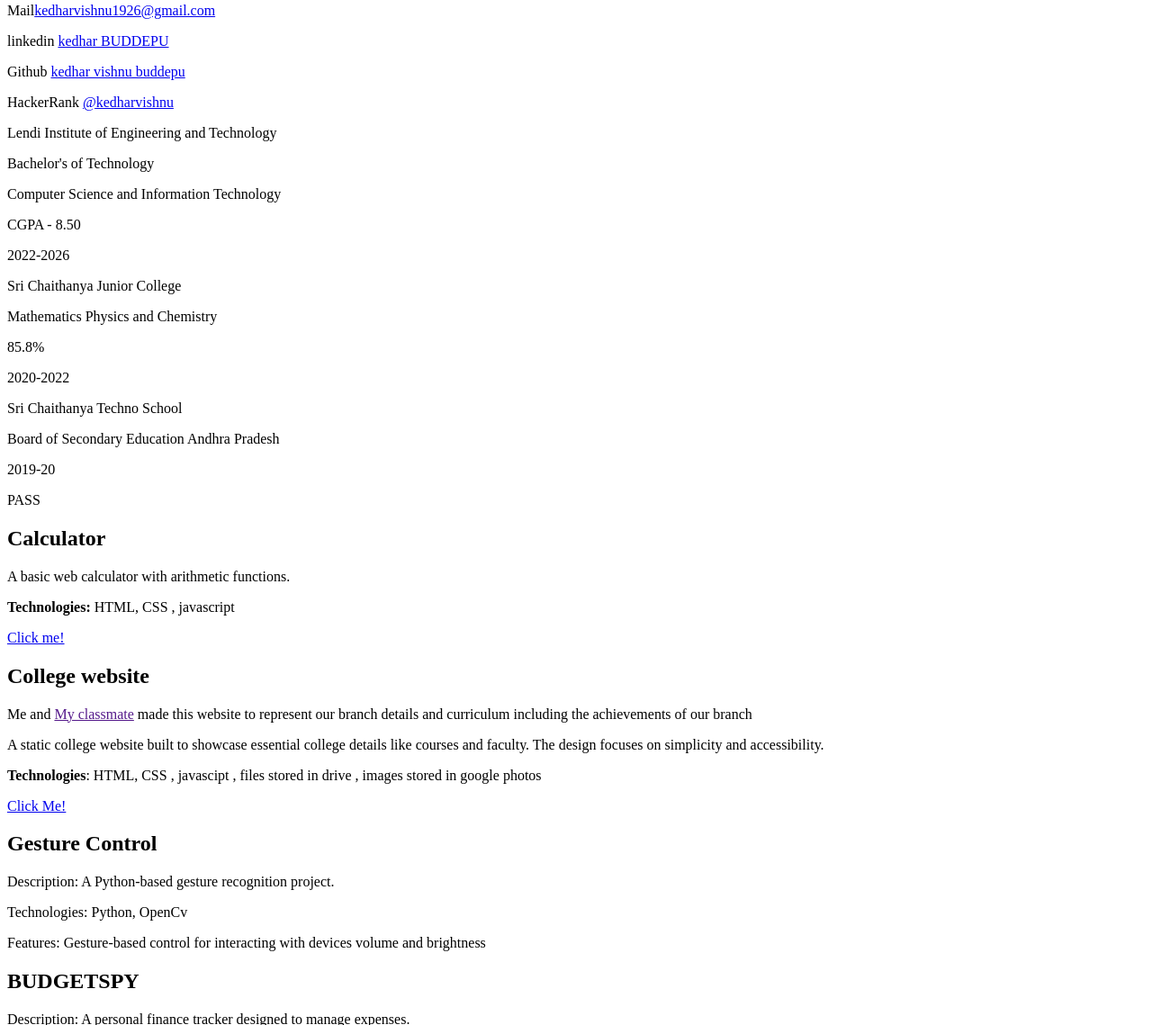
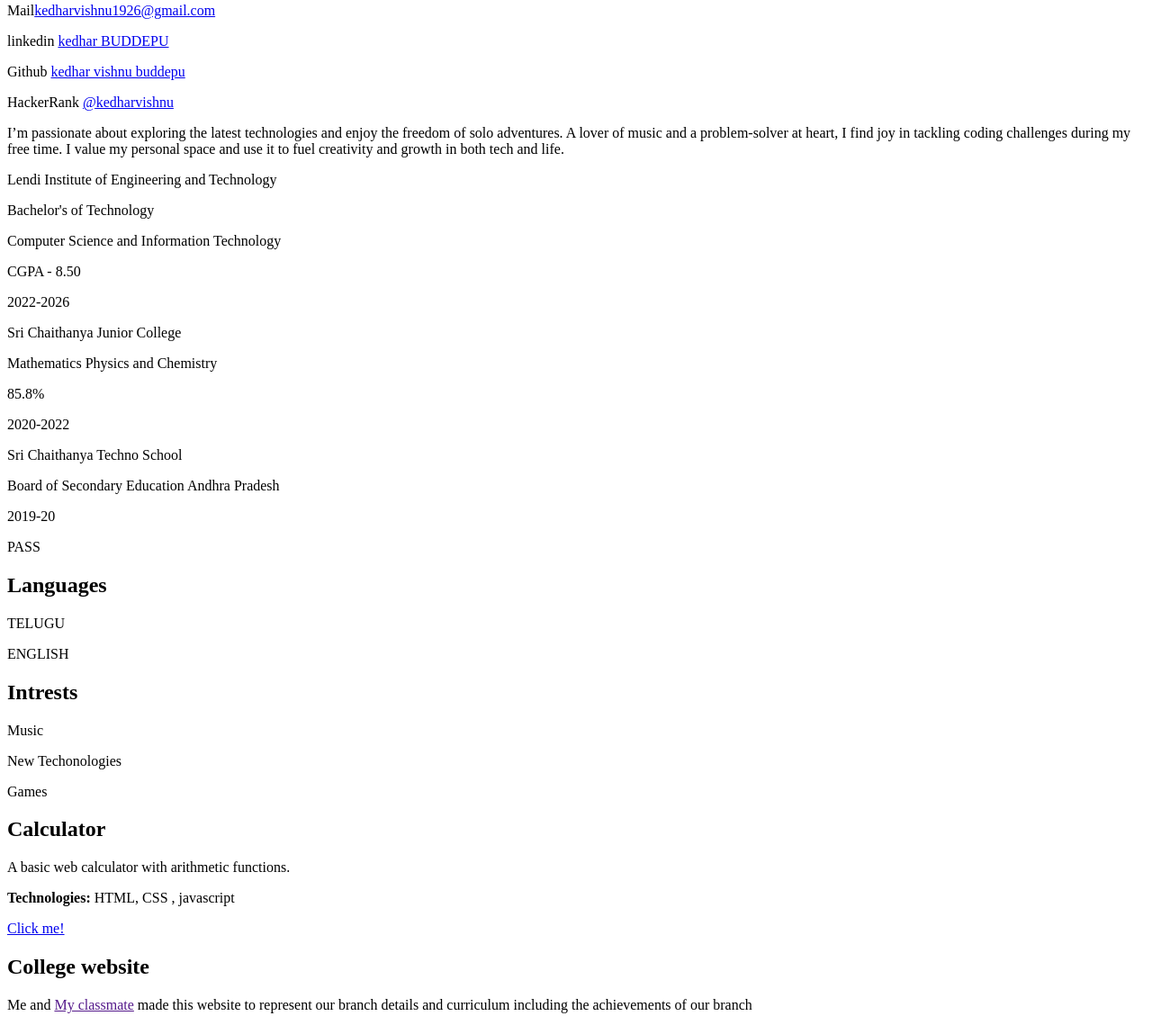
Before and after one commit to kedharvishnu20/portfolio, a plain HTML site: page index.html in a window 1280 px wide. Shown: the part 111-1250 px from the top of the page at 90% size. Drawn offline with Linux system fonts and the light colour scheme.

Commit message:
Update index.html

```diff
--- a/index.html
+++ b/index.html
@@ -14,6 +14,9 @@
                 <p>linkedin <a href="https://www.linkedin.com/in/kedhar-buddepu-687499259/"> kedhar BUDDEPU</a></p>
                 <p>Github <a href="https://github.com/kedharvishnu20">kedhar vishnu buddepu</a></p>
                 <p>HackerRank <a href="https://www.hackerrank.com/profile/kedharvishnu">@kedharvishnu</a></p>
+            </span>
+            <span>
+                <p>I’m passionate about exploring the latest technologies and enjoy the freedom of solo adventures. A lover of music and a problem-solver at heart, I find joy in tackling coding challenges during my free time. I value my personal space and use it to fuel creativity and growth in both tech and life.</p>
             </span>
     </div>
 
@@ -38,7 +41,20 @@
             <p>PASS</p>
         </span>
     </div>
+    <div class="languages_and_hobbies_and_techonologies">
+        <span class="lang">
+            <h2>Languages</h2>
+            <p>TELUGU</p>
+            <P>ENGLISH</P>
+        </span>
+        <span class="INTRESTS">
+            <h2>Intrests</h2>
+            <p>Music</p>
+            <p>New Techonologies</p>
+            <p>Games</p>
+        </span>
 
+    </div>
     <div class="projects third case">
         <span class="first project">
             <h2>Calculator</h2>
@@ -66,5 +82,6 @@
             <p>Features: Transaction tracking, debt management, CSV export.</p>
         </span>
     </div>
+    <div class=""></div>
 </body>
 </html>
```
